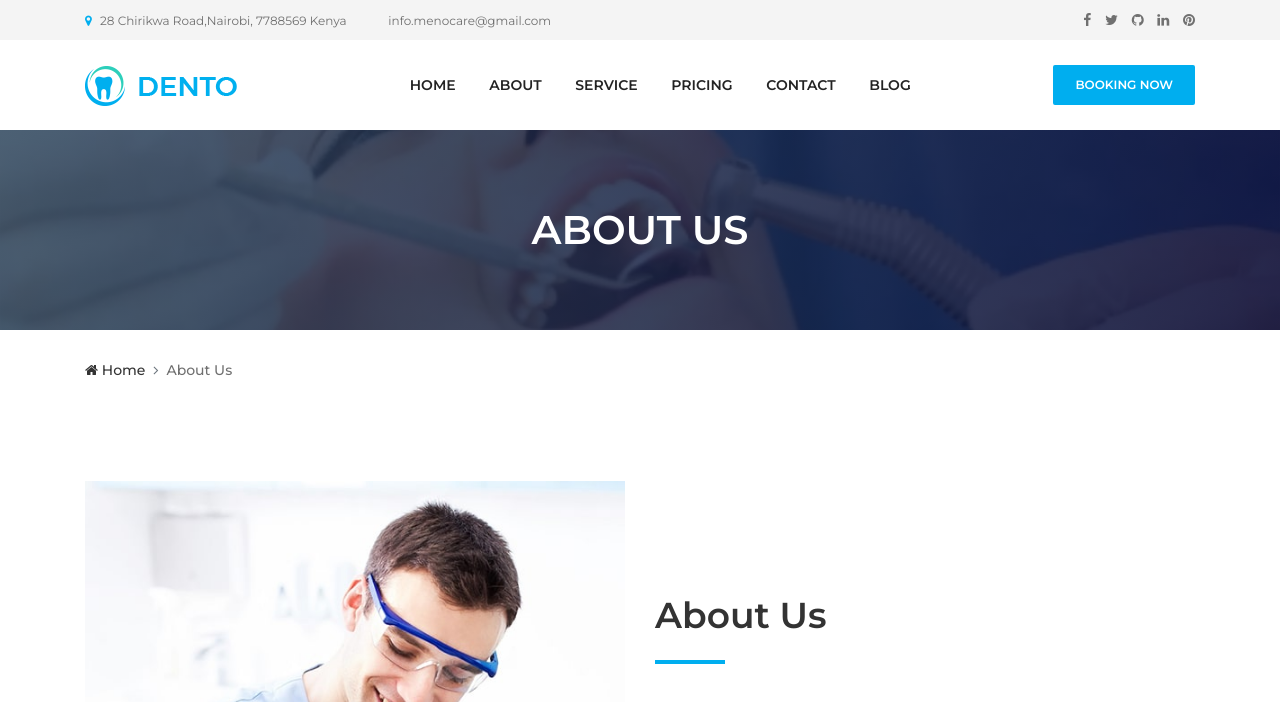
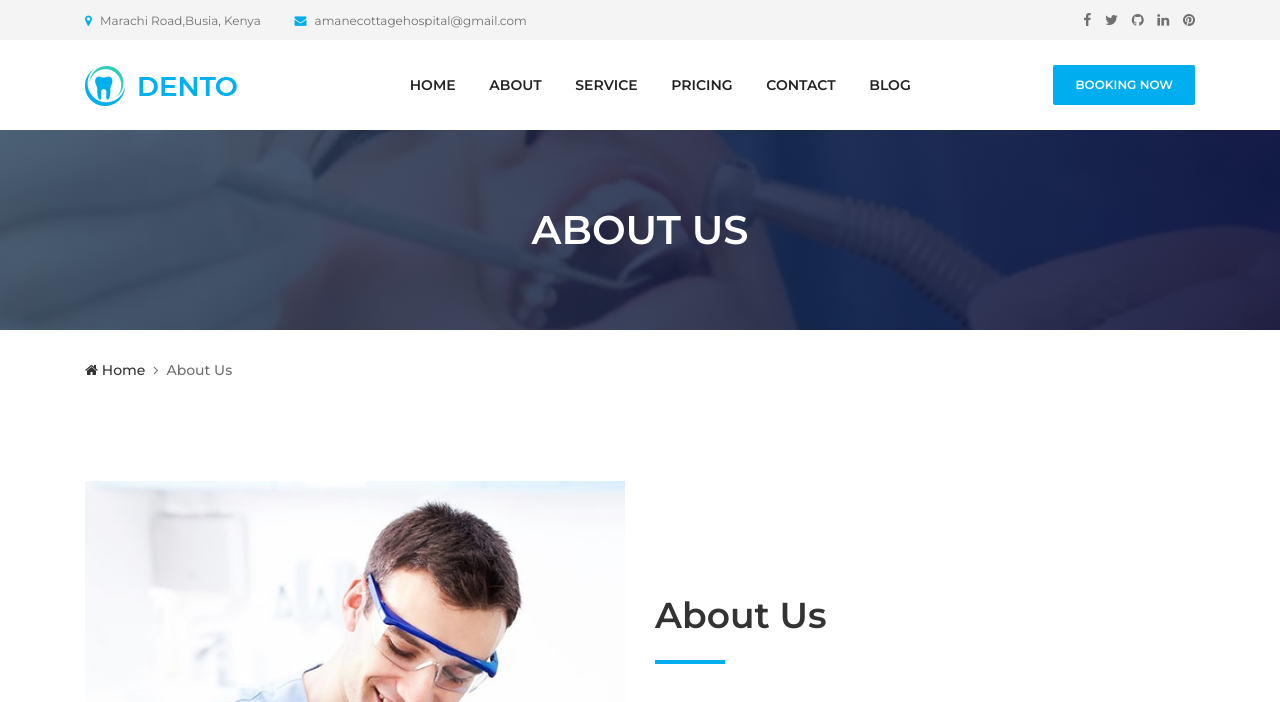
Before and after one commit to CleoMugs/dentist, a Django app: page /about.html in a window 1280 px wide. Shown: the top 702 px of the page. Run offline with Django 3.2, Linux system fonts and the light colour scheme; parts of the project's set-up code (start-up, migrations or seed data) failed here and were passed over; some libraries are stand-ins or nearby versions.

Commit message:
redesigned base

```diff
--- a/menocare/templates/base.html
+++ b/menocare/templates/base.html
@@ -37,9 +37,9 @@
           <!-- Top Content -->
           <div class="col-6 col-md-9 col-lg-8">
             <div class="top-header-content">
-              <a href="{% url 'home' %}" data-toggle="tooltip" data-placement="bottom" title="28   Chirikwa Road,Nairobi, 7788569 Kenya"><i class="fa fa-map-marker"></i> <span>28   Chirikwa Road,Nairobi, 7788569 Kenya</span></a>
+              <a href="{% url 'home' %}" data-toggle="tooltip" data-placement="bottom" title="Marachi Road,Busia, Kenya"><i class="fa fa-map-marker"></i> <span>Marachi Road,Busia, Kenya</span></a>
 
-              <a href="{% url 'home' %}" data-toggle="tooltip" data-placement="bottom" title="info.menocare@gmail.com"><i class="fa fas-envelope"></i> <span>info.menocare@gmail.com</span></a>
+              <a href="{% url 'home' %}" data-toggle="tooltip" data-placement="bottom" title="amanecottagehospital@gmail.com"><i class="fa fa-envelope"></i> <span>amanecottagehospital@gmail.com</span></a>
             </div>
           </div>
           <!-- Top Header Social Info -->
@@ -122,9 +122,9 @@
             <a href="{% url 'home' %}" class="d-block mb-4"><img src="{% static 'img/core-img/logo.png' %}" alt=""></a>
             <p>Etiam sutor risus, dapibus act elefend katen, lacinia sitamet denim. Mauris sagittis kansa interdum dignissim.</p>
             <div class="footer-contact">
-              <p><i class="icon_pin"></i> 28 Chirikwa Road, Nairobi, 7788569 Kenya</p>
+              <p><i class="icon_pin"></i>Marachi Road,Busia, Kenya</p>
               <p><i class="icon_phone"></i> +254. 2252. 2250. 122</p>
-              <p><i class="icon_mail"></i> info.menocare@gmail.com</p>
+              <p><i class="icon_mail"></i> amanecottagehospital@gmail.com</p>
             </div>
           </div>
         </div>
```
